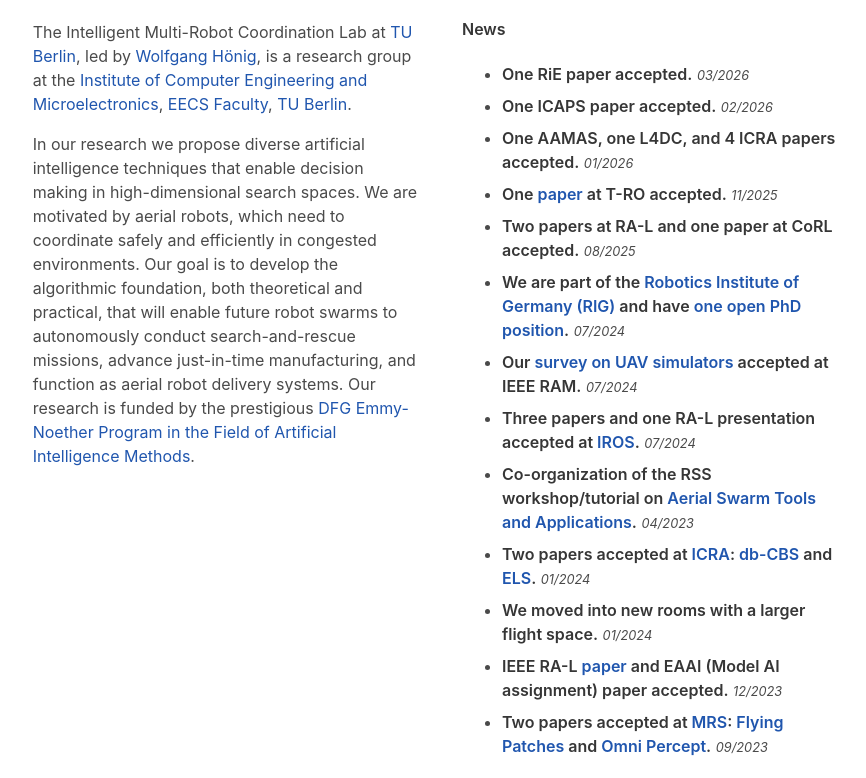
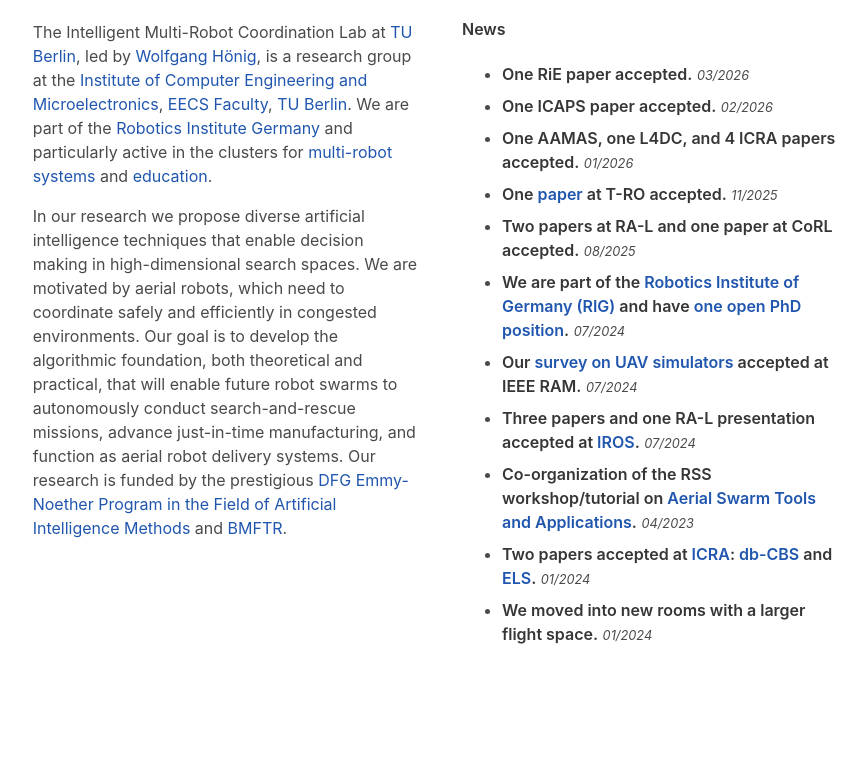
Before and after one commit to IMRCLab/imrclab.github.io, a Jekyll site: the page built from index.html, in a window 1280 px wide, cut to the strip 540-1318 px from the top of the page. Shown: the whole strip, without its empty margins (198-1064 px from the left). Built offline with Jekyll 4.4.1, drawn with Linux system fonts in a browser that asks for light colours; after the commit the page ends 1206 px from its top, so only the background shows below that.

Commit message:
update start page

```diff
--- a/index.html
+++ b/index.html
@@ -54,14 +54,16 @@
       <div class="column is-half is-4-desktop">
         <div class="content">
           <p>
-          The Intelligent Multi-Robot Coordination Lab at <a href="https://www.tu.berlin">TU Berlin</a>, led by <a href="https://whoenig.github.io">Wolfgang Hönig</a>, is a research group at the <a href="https://www.tu.berlin/en/eecs/institutions/institutes/institute-of-computer-engineering-and-microelectronics">Institute of Computer Engineering and Microelectronics</a>, <a href="https://www.tu.berlin/en/eecs/">EECS Faculty</a>, <a href="https://www.tu.berlin">TU Berlin</a>.</p>
+          The Intelligent Multi-Robot Coordination Lab at <a href="https://www.tu.berlin">TU Berlin</a>, led by <a href="https://whoenig.github.io">Wolfgang Hönig</a>, is a research group at the <a href="https://www.tu.berlin/en/eecs/institutions/institutes/institute-of-computer-engineering-and-microelectronics">Institute of Computer Engineering and Microelectronics</a>, <a href="https://www.tu.berlin/en/eecs/">EECS Faculty</a>, <a href="https://www.tu.berlin">TU Berlin</a>.
+          We are part of the <a href="https://robotics-institute-germany.de/">Robotics Institute Germany</a> and particularly active in the clusters for <a href="https://robotics-institute-germany.de/project/multi-robot-systems/">multi-robot systems</a> and <a href="https://robotics-institute-germany.de/project/educational-robotics/">education</a>.
+          </p>
 
-          <p>In our research we propose diverse artificial intelligence techniques that enable decision making in high-dimensional search spaces.
+          <p>
+          In our research we propose diverse artificial intelligence techniques that enable decision making in high-dimensional search spaces.
           We are motivated by aerial robots, which need to coordinate safely and efficiently in congested environments.
           Our goal is to develop the algorithmic foundation, both theoretical and practical, that will enable future robot swarms to autonomously conduct search-and-rescue missions, advance just-in-time manufacturing, and function as aerial robot delivery systems.
-          Our research is funded by the prestigious <a href="https://www.dfg.de/en/research_funding/ai-initiative/enp_projects/index.html">DFG Emmy-Noether Program in the Field of Artificial Intelligence Methods</a>.
-
-        </p>
+          Our research is funded by the prestigious <a href="https://www.dfg.de/en/research_funding/ai-initiative/enp_projects/index.html">DFG Emmy-Noether Program in the Field of Artificial Intelligence Methods</a> and <a href="https://www.bmftr.bund.de">BMFTR</a>.
+          </p>
         </div>
 
         <!--
@@ -132,7 +134,7 @@
               <span class="title">We moved into new rooms with a larger flight space.</span>
               <span class="note">01/2024</span>
             </li>
-
+            <!--
             <li>
               <span class="title">IEEE RA-L <a href="https://arxiv.org/abs/2304.02359">paper</a> and EAAI (Model AI assignment) paper accepted.</span>
               <span class="note">12/2023</span>
@@ -143,7 +145,6 @@
               <span class="note">09/2023</span>
             </li>
 
-            <!--
             <li>
               <span class="title">We have <a href="publications.html">three workshop papers</a> at ICRA 2023 in London.</span>
               <span class="note">05/2023</span>
```
